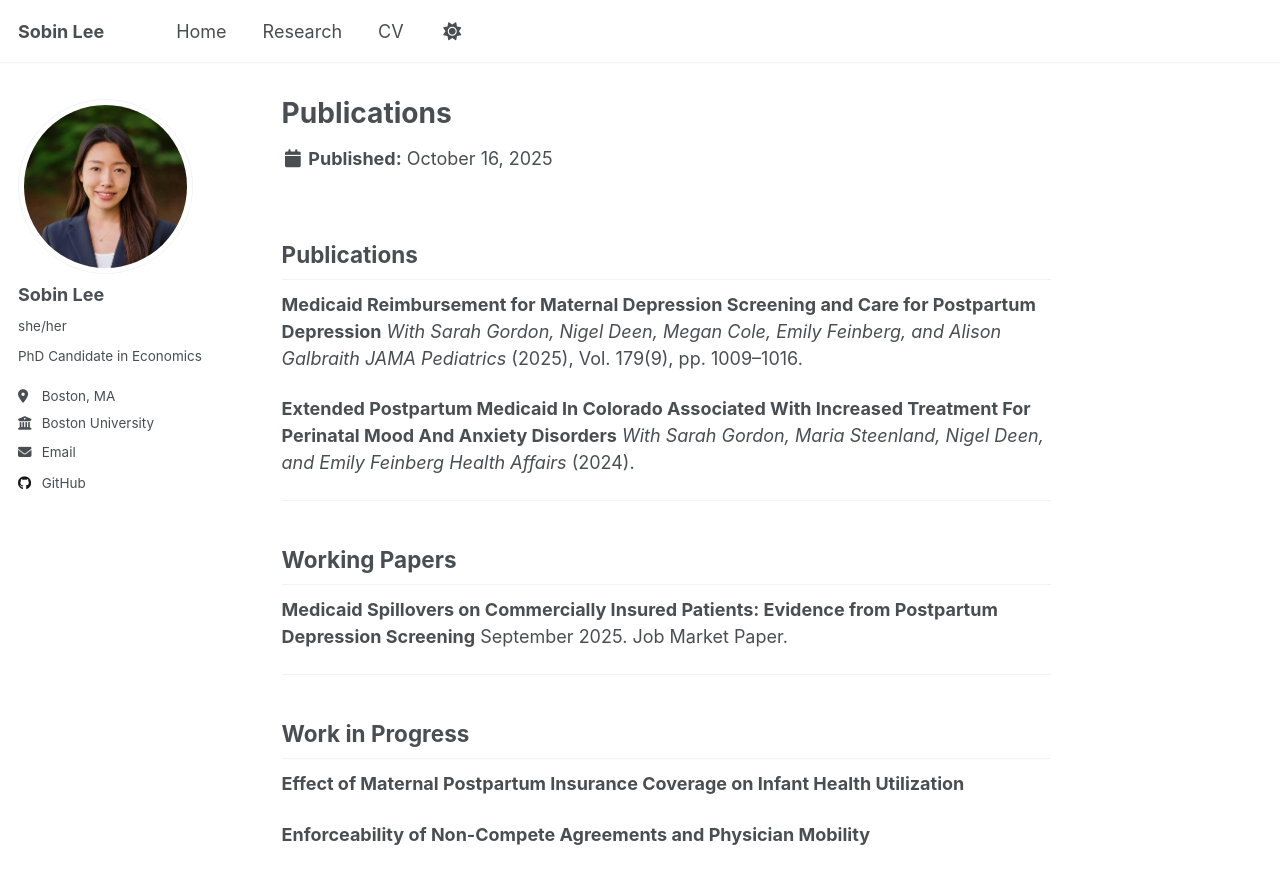
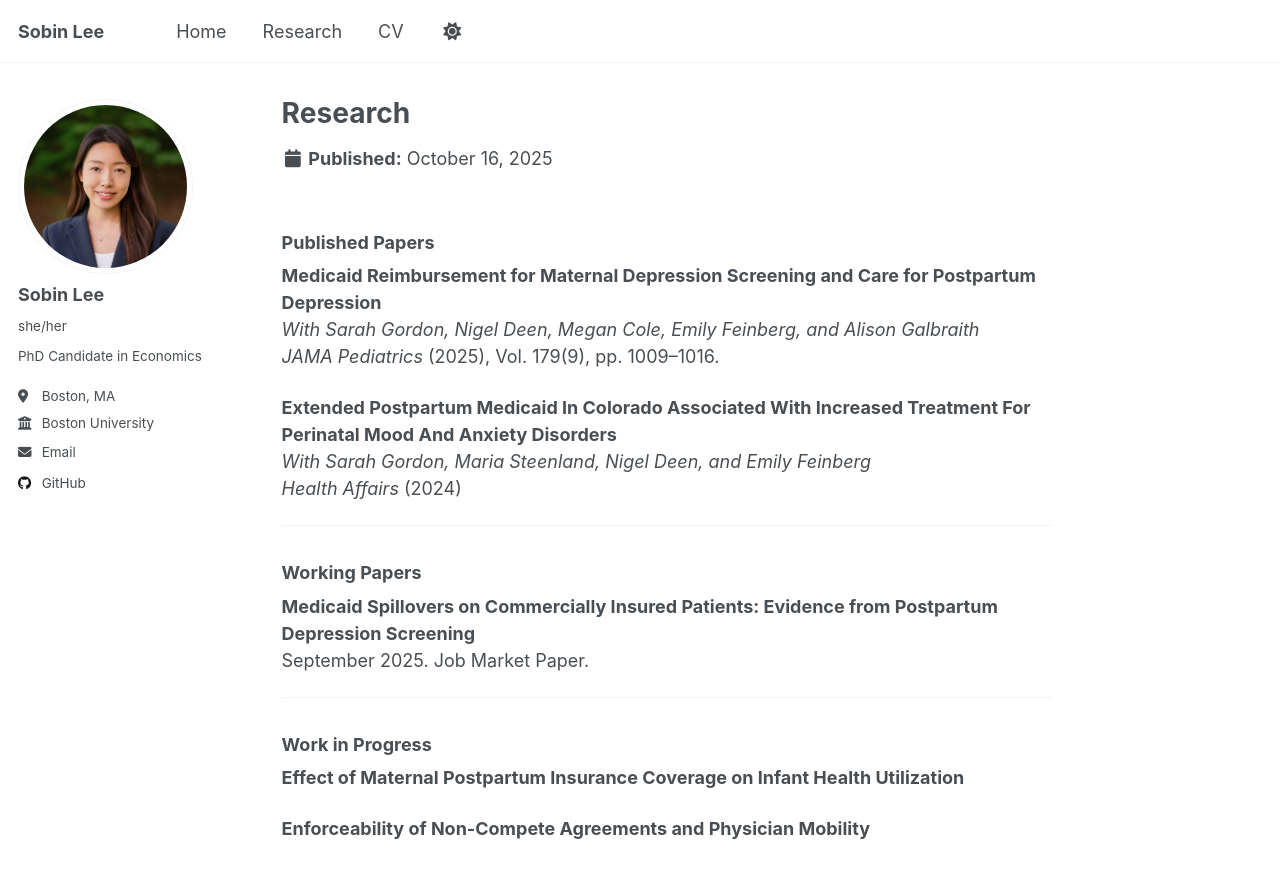
Before and after one commit to sobin-lee/sobin-lee.github.io, a Jekyll site: the page built from _publications/publications.md, in a window 1280 px wide and 900 px high. Shown: the top 884 px of the window. Built offline with Jekyll 4.4.1, drawn with Linux system fonts in a browser that asks for light colours; a script that is not in the unit is left out.

Commit message:
Update publications.md content and formatting

```diff
--- a/_publications/publications.md
+++ b/_publications/publications.md
@@ -1,40 +1,30 @@
 ---
-title: "Publications"
+title: "Research"
 permalink: /publications/
 author_profile: true
 ---
 
-
-## Publications
-
+### Published Papers
 
 **Medicaid Reimbursement for Maternal Depression Screening and Care for Postpartum Depression**
 *With Sarah Gordon, Nigel Deen, Megan Cole, Emily Feinberg, and Alison Galbraith*
 *JAMA Pediatrics* (2025), Vol. 179(9), pp. 1009–1016.
 
-
 **Extended Postpartum Medicaid In Colorado Associated With Increased Treatment For Perinatal Mood And Anxiety Disorders**
 *With Sarah Gordon, Maria Steenland, Nigel Deen, and Emily Feinberg*
-*Health Affairs* (2024).
-
+*Health Affairs* (2024)
 
 ---
 
-
-## Working Papers
-
+### Working Papers
 
 **Medicaid Spillovers on Commercially Insured Patients: Evidence from Postpartum Depression Screening**
 September 2025. Job Market Paper.
 
-
 ---
 
-
-## Work in Progress
-
+### Work in Progress
 
 **Effect of Maternal Postpartum Insurance Coverage on Infant Health Utilization**
 
-
 **Enforceability of Non-Compete Agreements and Physician Mobility**
```
